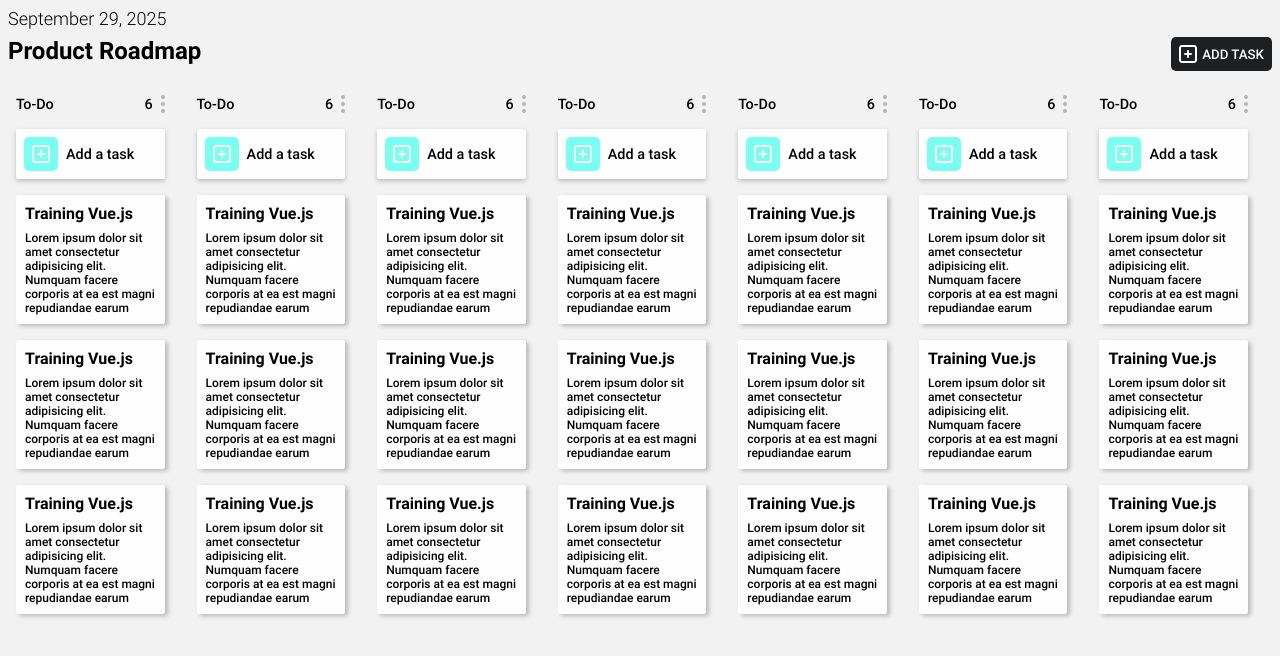
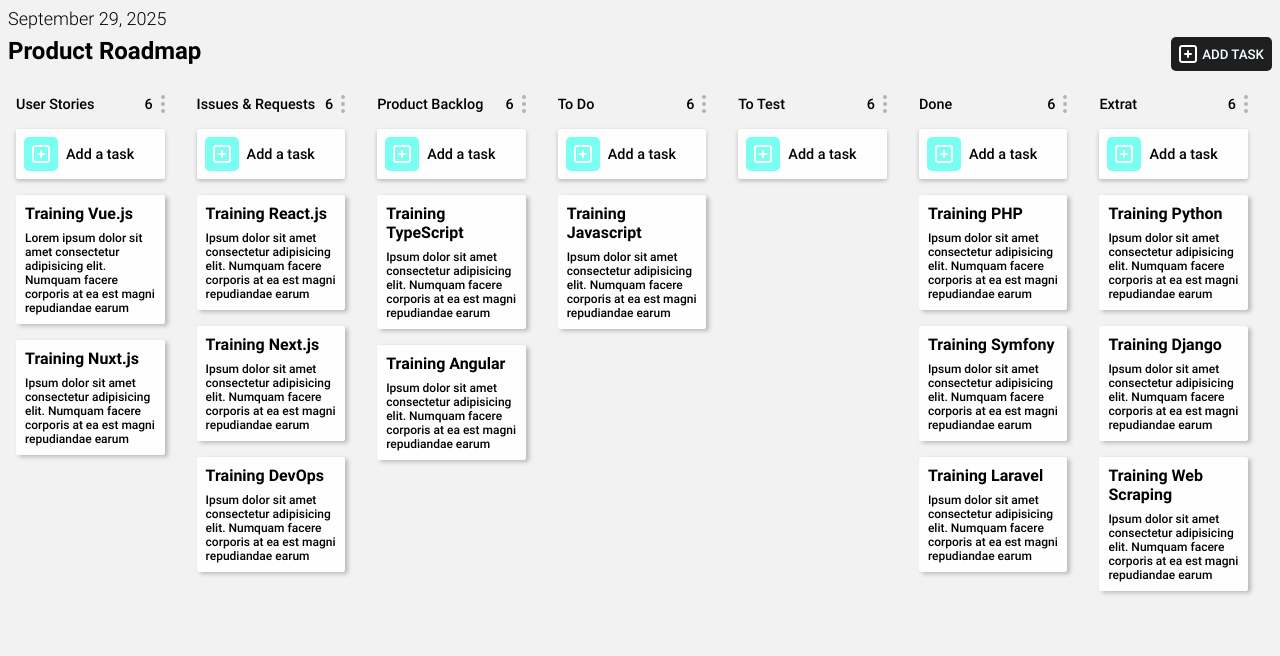
Before and after one commit to NumsRan/maso, a Vue app: page / in a window 1280 px wide. Shown: the top 656 px of the page. Built offline with nearby package versions, Linux system fonts and the light colour scheme.

Commit message:
feat(column, task, tasks-managment): generate columns and each tasks

```diff
--- a/src/components/child-tasks-managment/column.vue
+++ b/src/components/child-tasks-managment/column.vue
@@ -1,15 +1,28 @@
 <script setup>
+    import { ref } from 'vue'
     import Button from '../child-global/button.vue';
     import Task from './task.vue';
 
+    let id = 0
 
+    const columns = ref([
+        {id: id++, column: 'User Stories'},
+        {id: id++, column: 'Issues & Requests'},
+        {id: id++, column: 'Product Backlog'},
+        {id: id++, column: 'To Do'},
+        {id: id++, column: 'To Test'},
+        {id: id++, column: 'Done'},
+        {id: id++, column: 'Extrat'}
+    ])
+
+    console.log(columns.value)
 </script>
 
 <template>
-    <div class="column">
+    <div v-for="column in columns" :key="column.id" class="column">
         <div class="column-header">
             <div class="header-title">
-                <p>To-Do</p>
+                <p>{{ column.column }}</p>
             </div>
             <div class="header-control">
                 <span>6</span>
@@ -21,9 +34,7 @@
             <span>Add a task</span>
         </div>
         <div class="column-tasks">
-            <Task/>
-            <Task/>
-            <Task/>
+            <Task :columnId="column.id"/>
         </div>
     </div>
 </template>
--- a/src/components/child-tasks-managment/task.vue
+++ b/src/components/child-tasks-managment/task.vue
@@ -1,7 +1,41 @@
+<script setup>
+    import { computed, ref } from 'vue'
+
+    const props = defineProps({
+        columnId: {
+            type: Number,
+            required: true
+        }
+    })
+
+    let id = 0
+
+    const tasks = ref([
+        {id: id++, columnId: 0, title: 'Training Vue.js', description: 'Lorem ipsum dolor sit amet consectetur adipisicing elit. Numquam facere corporis at ea est magni repudiandae earum'},
+        {id: id++, columnId: 0, title: 'Training Nuxt.js', description: 'Ipsum dolor sit amet consectetur adipisicing elit. Numquam facere corporis at ea est magni repudiandae earum'},
+        {id: id++, columnId: 1, title: 'Training React.js', description: 'Ipsum dolor sit amet consectetur adipisicing elit. Numquam facere corporis at ea est magni repudiandae earum'},
+        {id: id++, columnId: 1, title: 'Training Next.js', description: 'Ipsum dolor sit amet consectetur adipisicing elit. Numquam facere corporis at ea est magni repudiandae earum'},
+        {id: id++, columnId: 2, title: 'Training TypeScript', description: 'Ipsum dolor sit amet consectetur adipisicing elit. Numquam facere corporis at ea est magni repudiandae earum'},
+        {id: id++, columnId: 2, title: 'Training Angular', description: 'Ipsum dolor sit amet consectetur adipisicing elit. Numquam facere corporis at ea est magni repudiandae earum'},
+        {id: id++, columnId: 5, title: 'Training PHP', description: 'Ipsum dolor sit amet consectetur adipisicing elit. Numquam facere corporis at ea est magni repudiandae earum'},
+        {id: id++, columnId: 5, title: 'Training Symfony', description: 'Ipsum dolor sit amet consectetur adipisicing elit. Numquam facere corporis at ea est magni repudiandae earum'},
+        {id: id++, columnId: 5, title: 'Training Laravel', description: 'Ipsum dolor sit amet consectetur adipisicing elit. Numquam facere corporis at ea est magni repudiandae earum'},
+        {id: id++, columnId: 6, title: 'Training Python', description: 'Ipsum dolor sit amet consectetur adipisicing elit. Numquam facere corporis at ea est magni repudiandae earum'},
+        {id: id++, columnId: 6, title: 'Training Django', description: 'Ipsum dolor sit amet consectetur adipisicing elit. Numquam facere corporis at ea est magni repudiandae earum'},
+        {id: id++, columnId: 6, title: 'Training Web Scraping', description: 'Ipsum dolor sit amet consectetur adipisicing elit. Numquam facere corporis at ea est magni repudiandae earum'},
+        {id: id++, columnId: 3, title: 'Training Javascript', description: 'Ipsum dolor sit amet consectetur adipisicing elit. Numquam facere corporis at ea est magni repudiandae earum'},
+        {id: id++, columnId: 1, title: 'Training DevOps', description: 'Ipsum dolor sit amet consectetur adipisicing elit. Numquam facere corporis at ea est magni repudiandae earum'},
+    ])
+
+    const currentTasks = computed(() => {
+        return tasks.value.filter((task) => task.columnId === props.columnId)
+    })
+</script>
+
 <template>
-    <div class="task">
-        <h1 class="task-title">Training Vue.js</h1>
-        <p class="task-description">Lorem ipsum dolor sit amet consectetur adipisicing elit. Numquam facere corporis at ea est magni repudiandae earum</p>
+    <div v-for="task in currentTasks" :key="task.id" class="task">
+        <h1 class="task-title">{{ task.title }}</h1>
+        <p class="task-description">{{ task.description }}</p>
     </div>
 </template>
 
--- a/src/components/tasks-managment.vue
+++ b/src/components/tasks-managment.vue
@@ -11,12 +11,6 @@
         </section>
         <section class="data">
             <Column/>
-            <Column/>
-            <Column/>
-            <Column/>
-            <Column/>
-            <Column/>
-            <Column/>
         </section>
     </section>
 </template>
```
